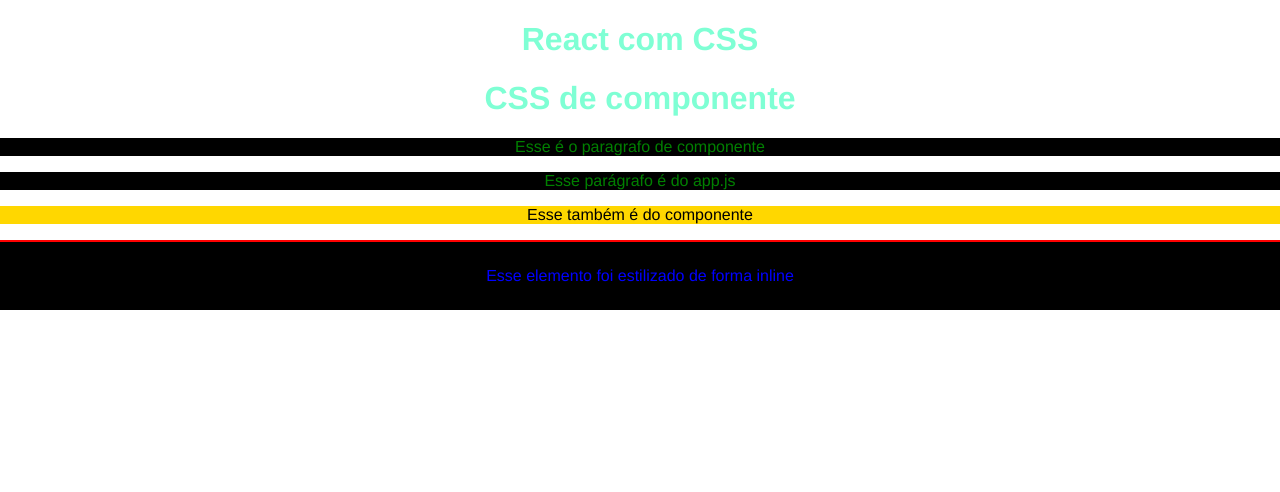
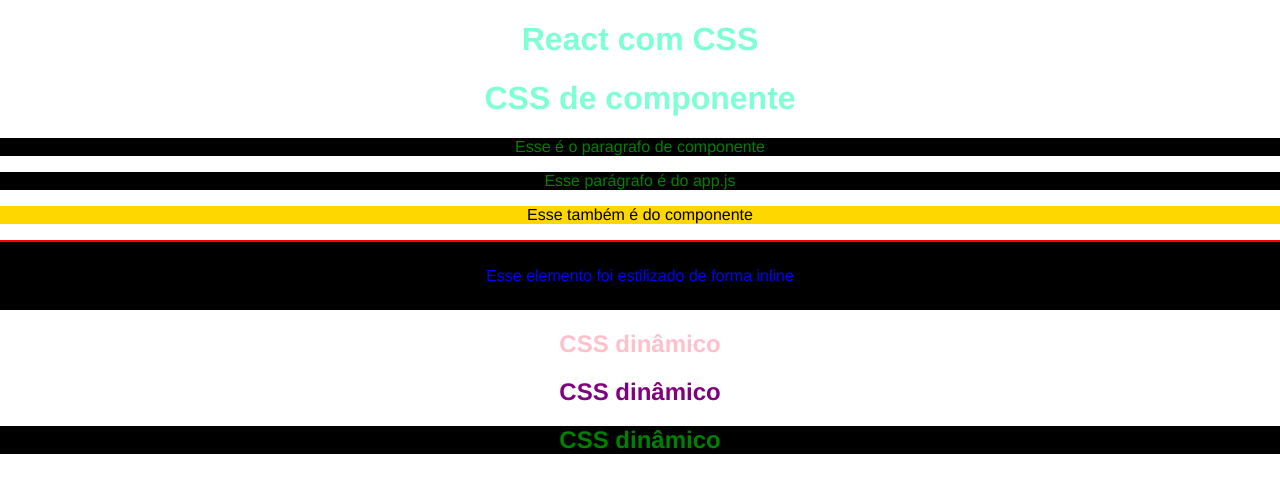
Before and after one commit to sthephanytezza-dev/treinando-react, a React (Create React App) app in the folder css/: page / in a window 1280 px wide. Shown: the top 492 px of the page. Built offline with nearby package versions, Linux system fonts and the light colour scheme.

Commit message:
css inline dinâmico

```diff
--- a/css/src/App.js
+++ b/css/src/App.js
@@ -1,8 +1,13 @@
+import { useState } from "react";
+
 import "./App.css";
 
 import MyComponent from "./components/MyComponent";
 
 function App() {
+  const n = 15;
+  const [name] = useState("Sthephany");
+
   return (
     <div className="App">
       <h1>React com CSS</h1>
@@ -13,6 +18,22 @@
       <p style={{ color: "blue", padding: "25px", borderTop: "2px solid red" }}>
         Esse elemento foi estilizado de forma inline
       </p>
+
+      <h2 style={n < 10 ? { color: "purple" } : { color: "pink" }}>
+        CSS dinâmico
+      </h2>
+      <h2 style={n > 10 ? { color: "purple" } : { color: "pink" }}>
+        CSS dinâmico
+      </h2>
+      <h2
+        style={
+          name === "Sthephany"
+            ? { color: "green", backgroundColor: "#000" }
+            : null
+        }
+      >
+        CSS dinâmico
+      </h2>
     </div>
   );
 }
```
